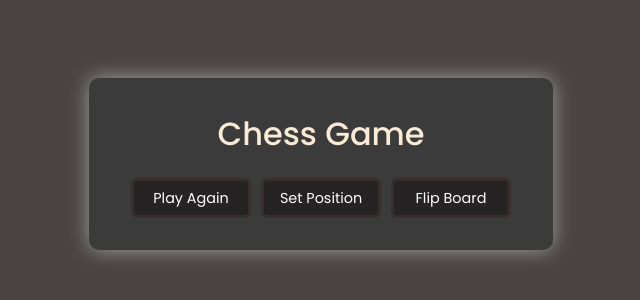
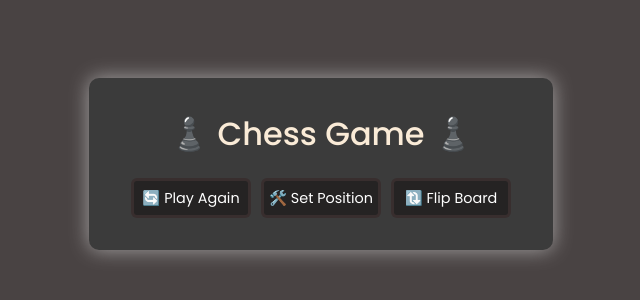
Before and after one commit to Martin-Atanasov123/--------Chess-Game, a plain HTML site: page index.html in a window 1280 px wide. Shown: the part 236-536 px from the top of the page, without its empty margins (319-959 px from the left). Drawn offline with nearby package versions, Linux system fonts and the light colour scheme.

Commit message:
adding emojis

```diff
--- a/index.html
+++ b/index.html
@@ -6,22 +6,21 @@
     <meta name="viewport" content="width=device-width, initial-scale=1.0">
     <link rel="stylesheet" href="style.css">
     <link rel="stylesheet" href="css/chessboard-1.0.0.min.css">
-    <title> ♟️Chess Game♟️ </title>
+    <title> ♟️ Chess Game ♟️ </title>
 </head>
 
 <body>
 
     <div class="container">
-        <h1>Chess Game</h1>
+        <h1>♟️ Chess Game ♟️</h1>
         <div class="board" id="board"></div>
         <div class="buttons">
-            <button class="play-again">Play Again</button>
-            <button class="set-pos">Set Position</button>
-            <button class="flip-board">Flip Board</button>
+            <button class="play-again">🔄 Play Again</button>
+            <button class="set-pos">🛠️ Set Position</button>
+            <button class="flip-board">🔃 Flip Board</button>
         </div>
-        <div id="move-history" class="move-history"></div>
+        <div id="move-history" class="move-history">📜 Move History</div>
     </div>
-
 
     <script src="https://cdnjs.cloudflare.com/ajax/libs/jquery/3.7.1/jquery.min.js"></script>
     <script src="js/chessboard-1.0.0.min.js"></script>
```
